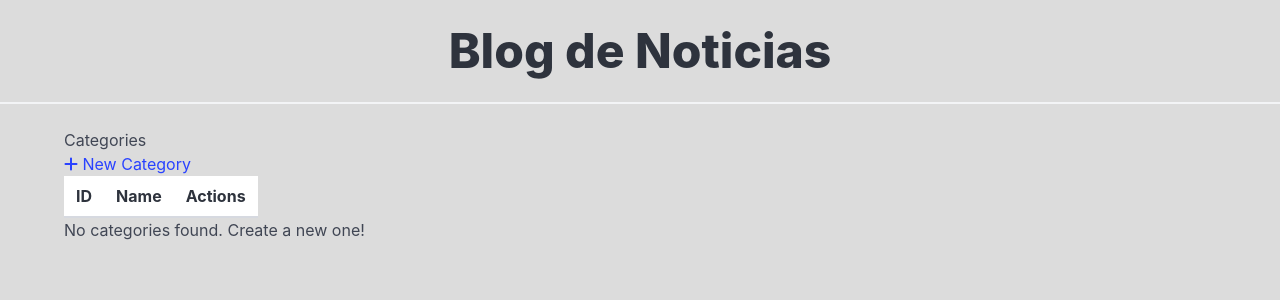
After one commit to JoseAntonioAnayaValdez/blog-tec, a Flask app: page /cat/ in a window 1280 px wide. The commit adds this page. Shown: the top 300 px of the page. Run offline with Flask 3, Linux system fonts and the light colour scheme; lists and menus that the app fills with data are empty; some libraries are stand-ins or nearby versions.

Commit message:
lista category

```diff
--- a/app/__init__.py
+++ b/app/__init__.py
@@ -20,6 +20,7 @@ from app.models.post import Post
 from app.models.category import Category
 # Importar blueprints
 from app.routes.post import post_bp
+from app.routes.category import cat_bp
 
 with app.app_context():
     # Crear las tablas en la base de datos
@@ -28,6 +29,10 @@ with app.app_context():
 # Registrar blueprints
 app.register_blueprint(post_bp, url_prefix='/posts')
 
+# Registrar blueprints
+app.register_blueprint(cat_bp, url_prefix='/cat')
+
+
 #ruta principal
 @app.route('/')
 def index():
--- /dev/null
+++ b/app/routes/category.py
@@ -0,0 +1,48 @@
+from app import db
+from app.models.category import Category
+from flask import Blueprint, render_template, request, redirect, url_for, flash
+
+
+cat_bp = Blueprint('cat', __name__    )
+
+@cat_bp.route('/')
+def list_category():
+    categories = Category.query.all()
+    return render_template('category/list_category.html', categories=categories)
+
+# @post_bp.route('/create', methods=['GET', 'POST'])
+# def create_category():
+#     if request.method == 'POST':
+#         name = request.form['name']
+#         new_category = Category(name = name)
+
+#         db.session.add(new_category)
+#         db.session.commit()
+
+#         return redirect(url_for('posts.list_posts'))
+
+#     # Aqui sigue si es GET
+#     categories = Category.query.all()
+#     return render_template('post/createpost.html', categories=categories)
+
+# @post_bp.route('/posts/delete/<int:id>')
+# def delete_post(id):
+#     post = Post.query.get(id)
+#     if post:
+#         db.session.delete(post)
+#         db.session.commit()
+#     return redirect(url_for('posts.list_posts'))
+
+# #modificar posts
+# @post_bp.route('/post/update/<int:id>', methods=['GET','POST'])
+# def update_post(id):
+#     post = Post.query.get(id)
+#     if request.method == 'POST':
+#         post.title = request.form['title']
+#         post.category_id = request.form['category_id']
+#         post.content = request.form['content']
+#         db.session.commit()
+#         return redirect(url_for('posts.list_posts'))
+
+#     categories = Category.query.all()
+#     return render_template('post/update_post.html', post=post, categories=categories)
--- /dev/null
+++ b/app/templates/category/list_category.html
@@ -0,0 +1,47 @@
+{% extends 'base.html' %}
+
+{% block content %}
+<div class="container mt-4">
+    <h2>Categories</h2>
+
+    <a href="{{ url_for('cat.list_category') }}" class="btn btn-primary mb-3">
+        <i class="fas fa-plus"></i> New Category
+    </a>
+
+    <div class="table-responsive">
+        <table class="table table-striped">
+            <thead>
+                <tr>
+                    <th>ID</th>
+                    <th>Name</th>
+                    <th>Actions</th>
+                </tr>
+            </thead>
+            <tbody>
+                {% for category in categories %}
+                <tr>
+                    <td>{{ category.id }}</td>
+                    <td>{{ category.name }}</td>
+                    <td>
+                        <a href="{{ url_for('cat.list_category') }}" class="btn btn-warning btn-sm">
+                            <i class="fas fa-edit"></i> Edit
+                        </a>
+                        <a href="{{ url_for('cat.list_category') }}"
+                           class="btn btn-danger btn-sm"
+                           onclick="return confirm('Are you sure you want to delete this category?')">
+                            <i class="fas fa-trash"></i> Delete
+                        </a>
+                    </td>
+                </tr>
+                {% endfor %}
+            </tbody>
+        </table>
+    </div>
+
+    {% if categories|length == 0 %}
+    <div class="alert alert-info" role="alert">
+        No categories found. Create a new one!
+    </div>
+    {% endif %}
+</div>
+{% endblock %}
--- a/app/templates/index.html
+++ b/app/templates/index.html
@@ -150,8 +150,8 @@
 <body>
   <div class="container">
     <div class="header">
-      <h1>Panel de Usuario</h1>
-      <p>Gestiona tu información personal y configuración</p>
+      <h1>Panel de Gestion de Noticias</h1>
+      <p>Gestiona tus noticias </p>
     </div>
 
 
@@ -174,7 +174,7 @@
         </div>
         <h3>Categorias</h3>
         <p>Sube y gestiona tus categorias</p>
-        <a href="#" class="button">Administrar</a>
+        <a href="{{ url_for('cat.list_category') }}" class="button">Administrar</a>
       </div>
     </div>
   </div>
```
Also changed, not shown: app/templates/category/create_category.html (added, +48 -0 lines), app/templates/category/update_post.html (added, +49 -0 lines).
